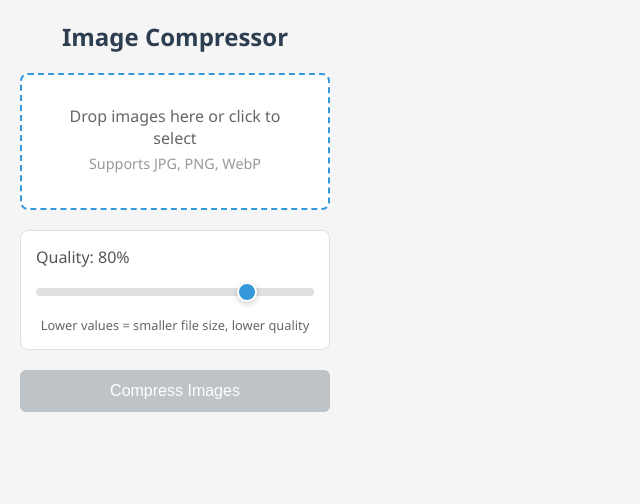
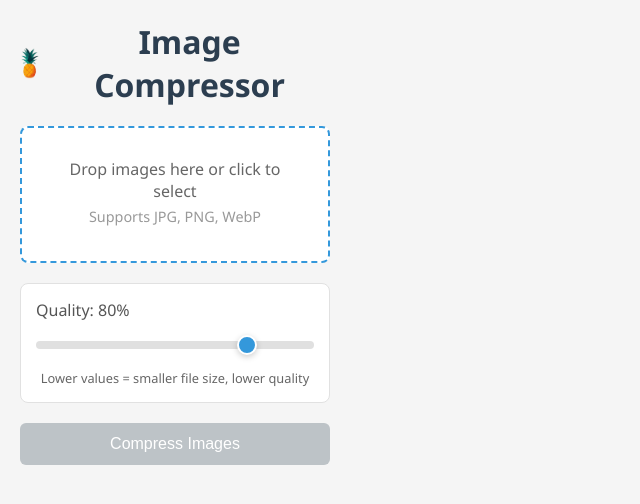
Before and after one commit to roxappdev/compress-image, a browser extension: page sidebar.html in a window 1280 px wide. Shown: the whole page, without its empty margins (0-640 px from the left). Drawn offline with Linux system fonts and the light colour scheme.

Commit message:
логотип

```diff
--- a/sidebar.html
+++ b/sidebar.html
@@ -8,7 +8,10 @@
 </head>
 <body>
     <div class="container">
-        <h1>Image Compressor</h1>
+        <div class="header">
+            <img src="icons/logo.png" alt="Image Compressor Logo" class="logo">
+            <h1>Image Compressor</h1>
+        </div>
 
         <div class="upload-area" id="uploadArea">
             <input type="file" id="fileInput" accept="image/*" multiple>
--- a/styles.css
+++ b/styles.css
@@ -16,11 +16,26 @@ body {
     padding: 20px;
 }
 
+.header {
+    display: flex;
+    align-items: center;
+    justify-content: center;
+    margin-bottom: 20px;
+    gap: 10px;
+}
+
+.logo {
+    width: auto;
+    height: 32px;
+    border-radius: 6px;
+    object-fit: contain;
+}
+
 h1 {
     text-align: center;
-    margin-bottom: 20px;
+    margin-bottom: 0;
     color: #2c3e50;
-    font-size: 1.5em;
+    font-size: 2em;
 }
 
 .upload-area {
```
Also changed, not shown: icons/128.png (added), icons/logo.png (added), manifest.json.
